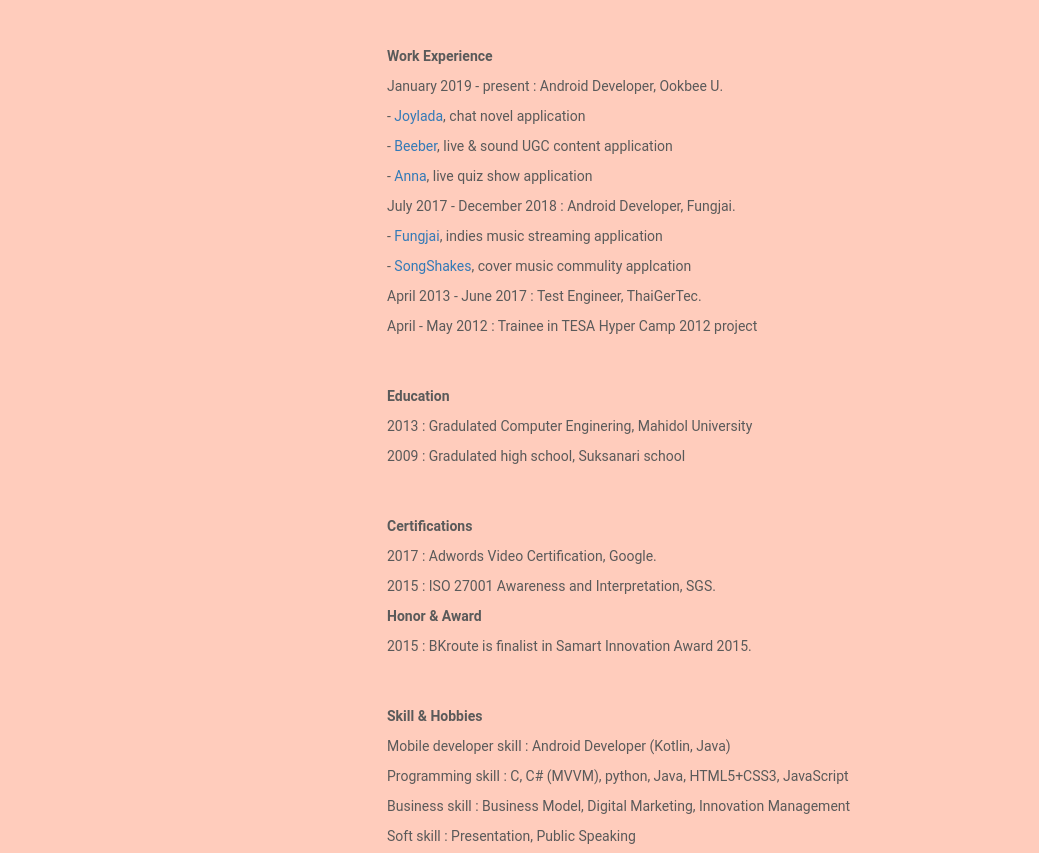
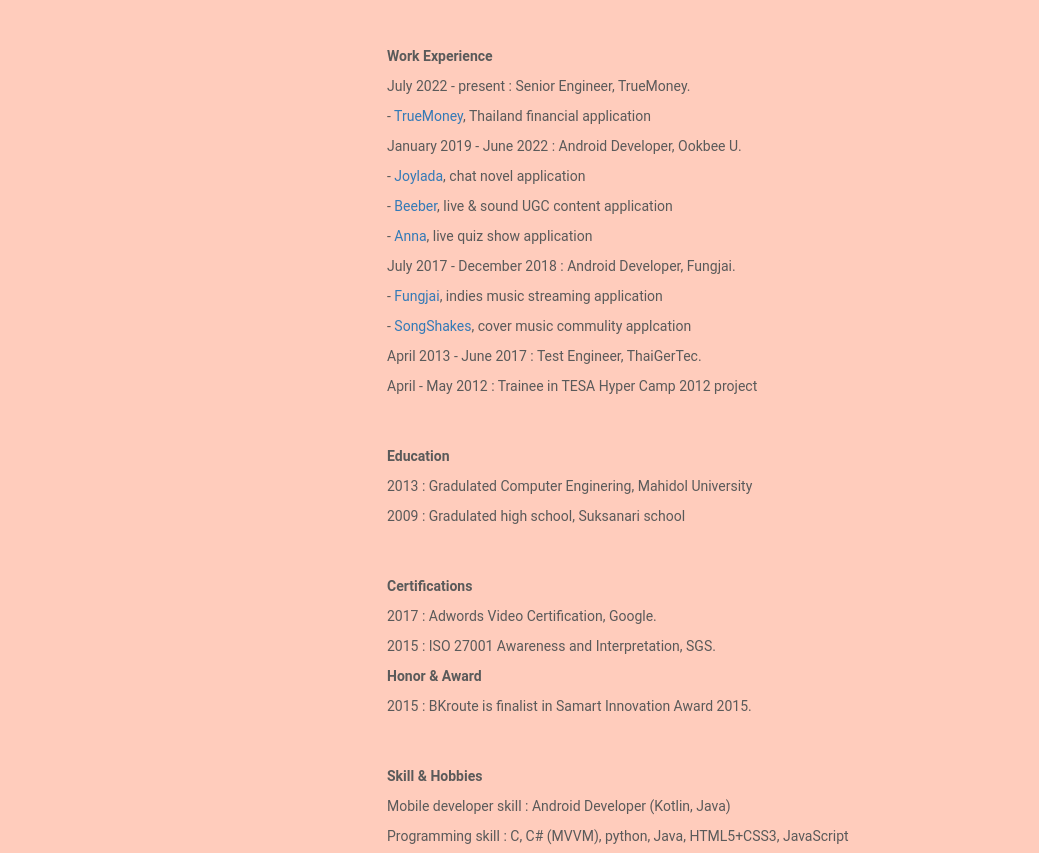
Before and after one commit to mikkipastel/mikkipastel_portfolio, a plain HTML site: page public/about.html in a window 1280 px wide. Shown: the part 957-1810 px from the top of the page, without its empty margins (188-1227 px from the left). Drawn offline with nearby package versions, Linux system fonts and the light colour scheme.

Commit message:
update about me

```diff
--- a/public/about.html
+++ b/public/about.html
@@ -111,7 +111,9 @@
             In addition to Android Development, I am interest in Programming, Design, Blockchain, Chatbot, Business & Innovation.</p>
           <br></br>
           <p><b>Work Experience</b></p>
-          <p>January 2019 - present : Android Developer, Ookbee U.</p>
+          <p>July 2022 - present : Senior Engineer, TrueMoney.</p>
+          <p>- <a herf="https://play.google.com/store/apps/details?id=th.co.truemoney.wallet&hl=en">TrueMoney</a>, Thailand financial application</p>
+          <p>January 2019 - June 2022 : Android Developer, Ookbee U.</p>
           <p>- <a herf="https://play.google.com/store/apps/details?id=com.ookbee.joyapp.android">Joylada</a>, chat novel application</p>
           <p>- <a herf="https://play.google.com/store/apps/details?id=ookbee.beeber.live">Beeber</a>, live & sound UGC content application</p>
           <p>- <a herf="https://play.google.com/store/apps/details?id=com.ookbee.anna">Anna</a>, live quiz show application</p>
```
